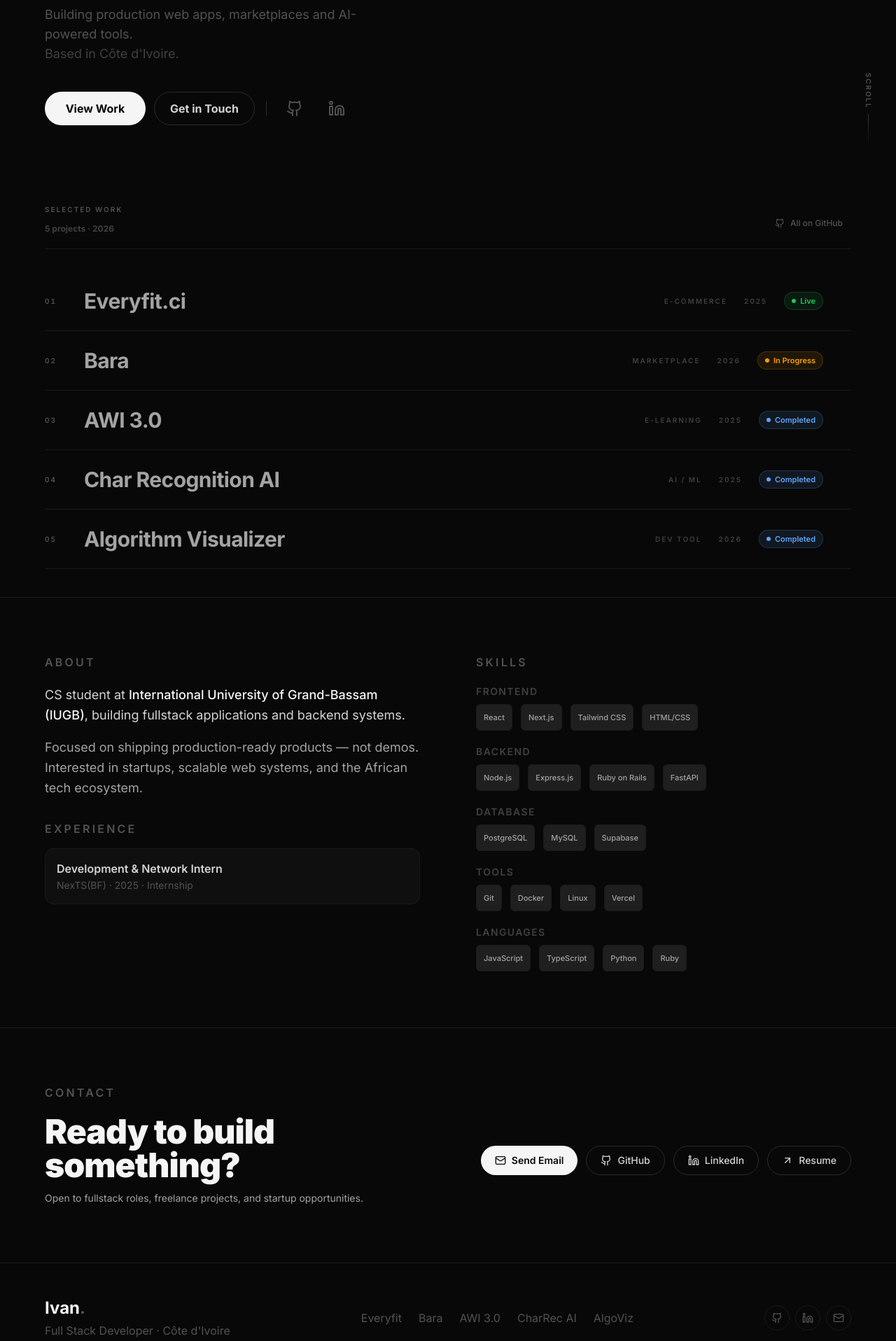
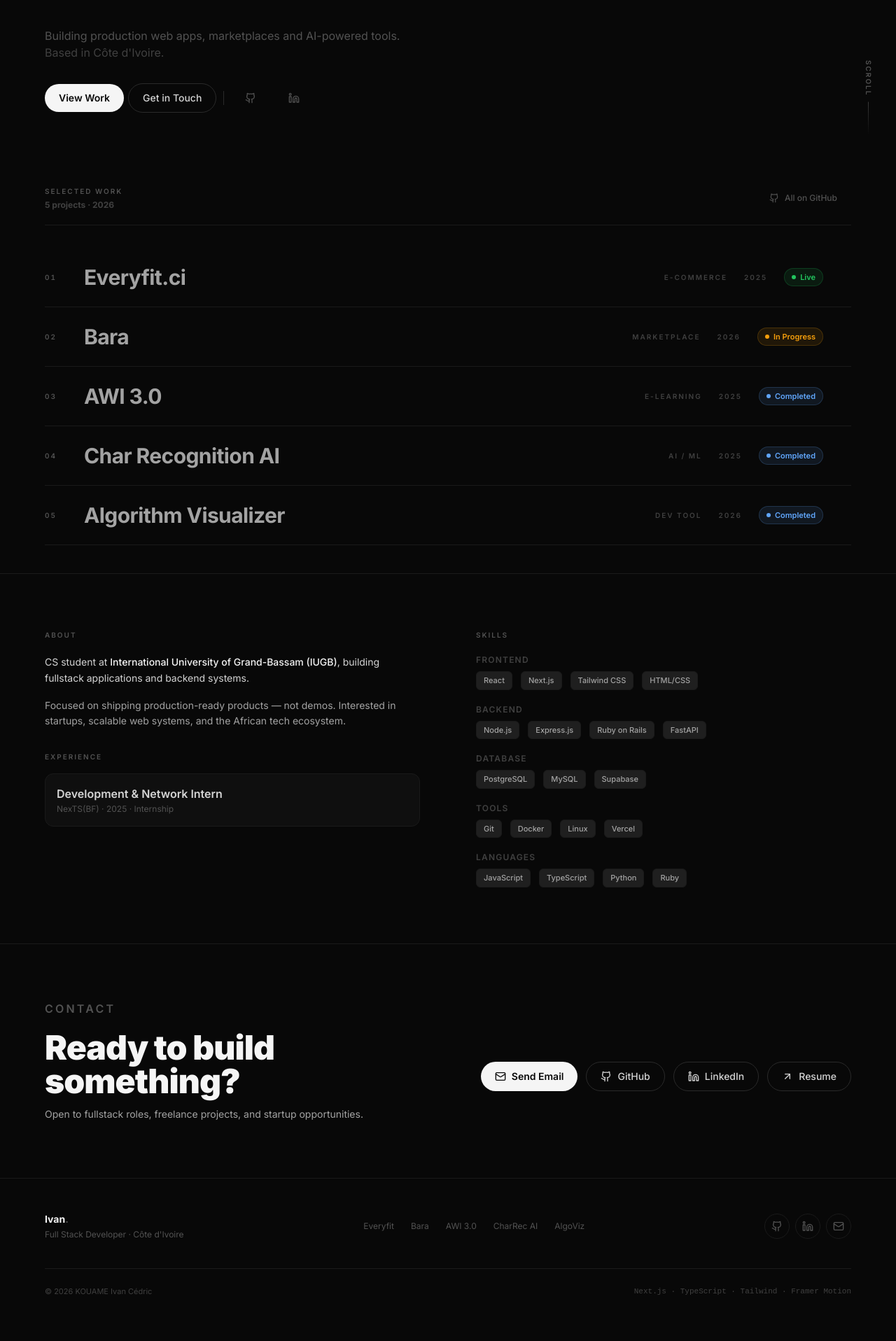
Before and after one commit to IvanCedric0/Portfolio_Website, a Next.js app: page / in a window 1280 px wide. Shown: the part 424-2340 px from the top of the page at 70% size. Built offline with nearby package versions, Linux system fonts and the light colour scheme.

Commit message:
Patch Homepage overflow issue

```diff
--- a/app/globals.css
+++ b/app/globals.css
@@ -80,13 +80,13 @@
 
   /* ─── Buttons ─── */
   .btn-white {
-    @apply inline-flex items-center gap-2 px-5 py-2.5 bg-foreground text-background font-semibold text-sm rounded-full transition-all duration-200 hover:bg-foreground-2 active:scale-[0.98];
+    @apply inline-flex items-center gap-2 px-3 py-1.5 md:px-5 md:py-2.5 bg-foreground text-background font-semibold text-sm rounded-full transition-all duration-200 hover:bg-foreground-2 active:scale-[0.98];
   }
   .btn-outline {
-    @apply inline-flex items-center gap-2 px-5 py-2.5 border border-border-2 text-foreground-2 font-medium text-sm rounded-full transition-all duration-200 hover:border-border-3 hover:text-foreground active:scale-[0.98];
+    @apply inline-flex items-center gap-2 px-3 py-1.5 md:px-5 md:py-2.5 border border-border-2 text-foreground-2 font-medium text-sm rounded-full transition-all duration-200 hover:border-border-3 hover:text-foreground active:scale-[0.98];
   }
   .btn-ghost {
-    @apply inline-flex items-center gap-2 px-3 py-2 text-muted font-medium text-sm rounded-lg transition-colors duration-200 hover:text-foreground-3;
+    @apply inline-flex items-center gap-2 px-3 py-1.5 md:px-5 md:py-2.5 text-muted font-medium text-sm rounded-lg transition-colors duration-200 hover:text-foreground-3;
   }
 
   /* ─── Project row ─── */
--- a/app/layout.tsx
+++ b/app/layout.tsx
@@ -51,8 +51,8 @@ export default function RootLayout({
   children: React.ReactNode;
 }) {
   return (
-    <html lang="en" className="scroll-smooth w-[100vh] md:w-full">
-      <body className={`${inter.variable} font-sans bg-background text-foreground min-w-[100vh] antialiased`}>
+    <html lang="en" className="scroll-smooth">
+      <body className={`${inter.variable} font-sans bg-background text-foreground antialiased`}>
         {children}
       </body>
     </html>
--- a/components/home/HomeAbout.tsx
+++ b/components/home/HomeAbout.tsx
@@ -19,30 +19,30 @@ export default function HomeAbout() {
       >
         {/* Left — bio + experience */}
         <div>
-          <p className="label-caps mb-5 text-base">About</p>
-          <p className="text-foreground-2 text-lg leading-relaxed mb-4">
+          <p className="label-caps mb-5">About</p>
+          <p className="text-foreground-2 text-sm leading-relaxed mb-4">
             CS student at{" "}
             <span className="text-foreground font-medium">
               International University of Grand-Bassam (IUGB)
             </span>
             , building fullstack applications and backend systems.
           </p>
-          <p className="text-foreground-3 text-lg leading-relaxed mb-8">
+          <p className="text-foreground-3 text-sm leading-relaxed mb-8">
             Focused on shipping production-ready products — not demos. Interested in
             startups, scalable web systems, and the African tech ecosystem.
           </p>
 
           {/* Experience block */}
           <div>
-            <p className="label-caps mb-4 text-base">Experience</p>
+            <p className="label-caps mb-4">Experience</p>
             {EXPERIENCES.map((exp) => (
               <div
                 key={exp.company}
                 className="flex items-start gap-4 p-4 border border-border rounded-xl bg-surface"
               >
                 <div className="flex-1">
-                  <p className="text-base font-semibold text-foreground-2">{exp.role}</p>
-                  <p className="text-sm text-muted mt-0.5">
+                  <p className="font-semibold text-foreground-2">{exp.role}</p>
+                  <p className="text-xs text-muted mt-0.5">
                     {exp.company} · {exp.period} · {exp.type}
                   </p>
                 </div>
@@ -53,14 +53,14 @@ export default function HomeAbout() {
 
         {/* Right — skills grid */}
         <div>
-          <p className="label-caps mb-5 text-base">Skills</p>
+          <p className="label-caps mb-5">Skills</p>
           <div className="flex flex-col gap-5">
             {SKILL_CATEGORIES.map((cat) => (
               <div key={cat.name}>
-                <p className="text-sm font-semibold tracking-widest uppercase text-muted-2 mb-2">
+                <p className="text-xs font-semibold tracking-widest uppercase text-muted-2 mb-2">
                   {cat.name}
                 </p>
-                <div className="flex flex-wrap gap-3 text-lg font-semibold">
+                <div className="flex flex-wrap gap-3 font-semibold">
                   {cat.skills.map((skill) => (
                     <span key={skill} className="badge-tech">
                       {skill}
--- a/components/home/HomeHero.tsx
+++ b/components/home/HomeHero.tsx
@@ -19,11 +19,11 @@ export default function HomeHero() {
   };
 
   return (
-    <section className="relative mt-52 mb-14 md:mb-0 md:mt-0 min-h-[100vh] md:min-h-[80vh] flex flex-col  justify-end container-wide pb-7 md:pb-16 pt-36 md:pt-28">
+    <section className="relative overflow-x-clip min-h-[100vh] md:min-h-[80vh] flex flex-col justify-end container-wide pb-16 pt-24 md:pt-36">
       {/* Ambient top-left glow — very subtle */}
       <div
         aria-hidden
-        className="pointer-events-none absolute top-0 left-0 w-[600px] h-[400px] opacity-[0.04] blur-3xl"
+        className="pointer-events-none absolute top-0 left-0 w-[320px] h-[260px] md:w-[600px] md:h-[400px] opacity-[0.04] blur-3xl"
         style={{
           background: "radial-gradient(ellipse at 20% 40%, #6366f1 0%, transparent 70%)",
         }}
@@ -33,17 +33,17 @@ export default function HomeHero() {
         variants={stagger}
         initial="hidden"
         animate="visible"
-        className="max-w-7xl"
+        className="max-w-5xl"
       >
         {/* Role line */}
-        <motion.p variants={item} className="label-caps mb-10 md:mb-6">
+        <motion.p variants={item} className="label-caps mb-4 md:mb-6">
           Full Stack Developer
         </motion.p>
 
         {/* Giant name */}
         <motion.h1
           variants={item}
-          className="text-7xl md:text-8xl lg:text-9xl font-black tracking-tighter leading-none mb-10 md:mb-6"
+          className="text-5xl sm:text-6xl md:text-8xl lg:text-9xl font-black tracking-tighter leading-none mb-6 break-words"
         >
           KOUAME
           <br />
@@ -53,7 +53,7 @@ export default function HomeHero() {
         {/* Tagline */}
         <motion.p
           variants={item}
-          className="text-xl md:text-lg text-muted max-w-xl md:max-w-lg leading-relaxed mb-16 md:mb-10"
+          className="text-sm md:text-base text-muted max-w-xl md:max-w-lg leading-relaxed mb-8"
         >
           Building production web apps, marketplaces and AI-powered tools.
           <br />
@@ -61,16 +61,16 @@ export default function HomeHero() {
         </motion.p>
 
         {/* Actions */}
-        <motion.div variants={item} className="flex flex-wrap justify-between md:justify-start items-center gap-3">
+        <motion.div variants={item} className="flex flex-wrap items-center gap-1.5">
           <button
             onClick={scrollToWork}
-            className="btn-white w-36 h-12  flex items-center justify-center font-bold text-base"
+            className="btn-white"
           >
             View Work
           </button>
           <a
             href={`mailto:${SOCIAL_LINKS.email}`}
-            className="btn-outline w-36 h-12 flex items-center justify-center font-bold text-base"
+            className="btn-outline"
           >
             Get in Touch
           </a>
@@ -82,7 +82,7 @@ export default function HomeHero() {
             className="btn-ghost"
             aria-label="GitHub"
           >
-            <Github className="w-6 h-6" />
+            <Github className="w-4 h-4" />
           </a>
           <a
             href={SOCIAL_LINKS.linkedin}
@@ -91,7 +91,7 @@ export default function HomeHero() {
             className="btn-ghost"
             aria-label="LinkedIn"
           >
-            <Linkedin className="w-6 h-6" />
+            <Linkedin className="w-4 h-4" />
           </a>
         </motion.div>
       </motion.div>
--- a/components/home/MobileProjectCard.tsx
+++ b/components/home/MobileProjectCard.tsx
@@ -55,15 +55,15 @@ export default function MobileProjectCard({
         className="w-full flex items-center gap-4 py-5 text-left"
         aria-expanded={isOpen}
       >
-        <span className="label-caps text-base w-6 flex-shrink-0 tabular-nums text-muted">
+        <span className="label-caps w-6 flex-shrink-0 tabular-nums text-muted">
           {String(project.index).padStart(2, "0")}
         </span>
 
         <div className="flex-1 min-w-0">
-          <p className={` text-2xl md:text-lg font-bold transition-colors duration-200 ${isOpen ? "text-foreground" : "text-foreground-2"}`}>
+          <p className={` text-sm md:text-lg font-bold transition-colors duration-200 ${isOpen ? "text-foreground" : "text-foreground-2"}`}>
             {project.title}
           </p>
-          <p className="text-lg md:text-xs text-muted mt-0.5">{project.type}</p>
+          <p className="text-xs text-muted mt-0.5">{project.type}</p>
         </div>
 
         <StatusBadge status={project.status} className="flex-shrink-0" />
--- a/components/home/ProjectDirectory.tsx
+++ b/components/home/ProjectDirectory.tsx
@@ -57,7 +57,7 @@ export default function ProjectDirectory() {
     <section id="work" className="container-wide py-10">
       {/* Section header */}
       <div className="flex items-end justify-between mb-8 border-b border-border pb-5 font-bold">
-        <div className="text-2xl">
+        <div>
           <p className="label-caps mb-1">Selected Work</p>
           <p className="text-xs text-muted-2">
             {PROJECTS.length} projects · {new Date().getFullYear()}
--- a/components/layout/Footer.tsx
+++ b/components/layout/Footer.tsx
@@ -9,21 +9,21 @@ export default function Footer() {
         <div className="flex flex-col md:flex-row items-start md:items-center justify-between gap-8">
           {/* Left */}
           <div>
-            <p className="text-2xl font-bold text-foreground mb-1">
+            <p className="text-sm font-bold text-foreground mb-1">
               Ivan<span className="text-muted">.</span>
             </p>
-            <p className="text-base text-muted">
+            <p className="text-xs text-muted">
               Full Stack Developer · Côte d&apos;Ivoire
             </p>
           </div>
 
           {/* Projects quick links */}
-          <nav className="flex flex-wrap gap-x-14 md:gap-x-6 gap-y-2">
+          <nav className="flex flex-wrap gap-x-6 gap-y-2">
             {PROJECTS.map((p) => (
               <Link
                 key={p.slug}
                 href={`/projects/${p.slug}`}
-                className="text-base text-muted hover:text-foreground-3 transition-colors"
+                className="text-xs text-muted hover:text-foreground-3 transition-colors"
               >
                 {p.shortTitle}
               </Link>
@@ -37,7 +37,7 @@ export default function Footer() {
               target="_blank"
               rel="noopener noreferrer"
               aria-label="GitHub"
-              className="footer-social-badges"
+              className="w-9 h-9 flex items-center justify-center rounded-full border border-border hover:border-border-2 text-muted hover:text-foreground-3 transition-all"
             >
               <Github className="w-4 h-4" />
             </a>
@@ -46,14 +46,14 @@ export default function Footer() {
               target="_blank"
               rel="noopener noreferrer"
               aria-label="LinkedIn"
-              className="footer-social-badges"
+              className="w-9 h-9 flex items-center justify-center rounded-full border border-border hover:border-border-2 text-muted hover:text-foreground-3 transition-all"
             >
               <Linkedin className="w-4 h-4" />
             </a>
             <a
               href={`mailto:${SOCIAL_LINKS.email}`}
               aria-label="Email"
-              className="footer-social-badges"
+              className="w-9 h-9 flex items-center justify-center rounded-full border border-border hover:border-border-2 text-muted hover:text-foreground-3 transition-all"
             >
               <Mail className="w-4 h-4" />
             </a>
@@ -61,10 +61,10 @@ export default function Footer() {
         </div>
 
         <div className="mt-10 pt-6 border-t border-border flex flex-col sm:flex-row items-start sm:items-center justify-between gap-2">
-          <p className="text-xs text-muted-2">
+          <p className="text-[11px] text-muted-2">
             © {new Date().getFullYear()} KOUAME Ivan Cédric
           </p>
-          <p className="text-xs text-muted-2 font-mono">
+          <p className="text-[11px] text-muted-2 font-mono">
             Next.js · TypeScript · Tailwind · Framer Motion
           </p>
         </div>
--- a/components/layout/Navbar.tsx
+++ b/components/layout/Navbar.tsx
@@ -73,7 +73,7 @@ export default function Navbar() {
               className="md:hidden text-muted hover:text-foreground transition-colors p-1"
               aria-label="Menu"
             >
-              {mobileOpen ? <X className="w-7 h-7" /> : <Menu className="w-7 h-7" />}
+              {mobileOpen ? <X className="w-5 h-5" /> : <Menu className="w-5 h-5" />}
             </button>
           </div>
         </div>
```
